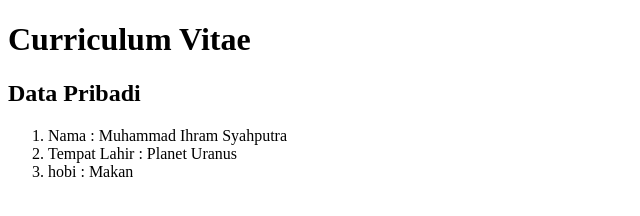
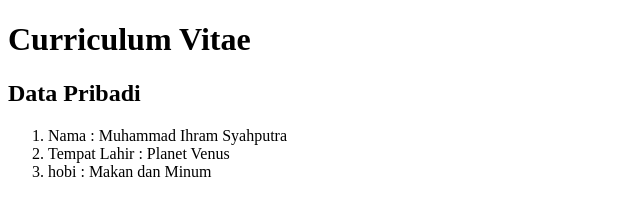
Before and after one commit to Iank-Syahputra/IhramSyahputra.github.io, a plain HTML site: page index.html in a window 1280 px wide. Shown: the whole page, without its empty margins (0-640 px from the left). Drawn offline with Linux system fonts and the light colour scheme.

Commit message:
update index.html

```diff
--- a/index.html
+++ b/index.html
@@ -10,8 +10,9 @@
     <h2>Data Pribadi</h2>
     <ol>
         <li>Nama : Muhammad Ihram Syahputra</li>
-        <li>Tempat Lahir : Planet Uranus</li>
-        <li>hobi : Makan</li>
+        <li>Tempat Lahir : Planet Venus</li>
+        <li>hobi : Makan dan Minum</li>
+
 
     </ol>
 </body>
```
